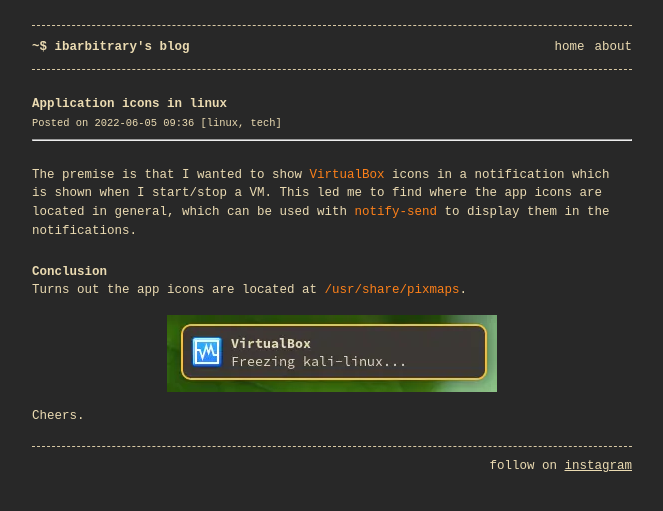
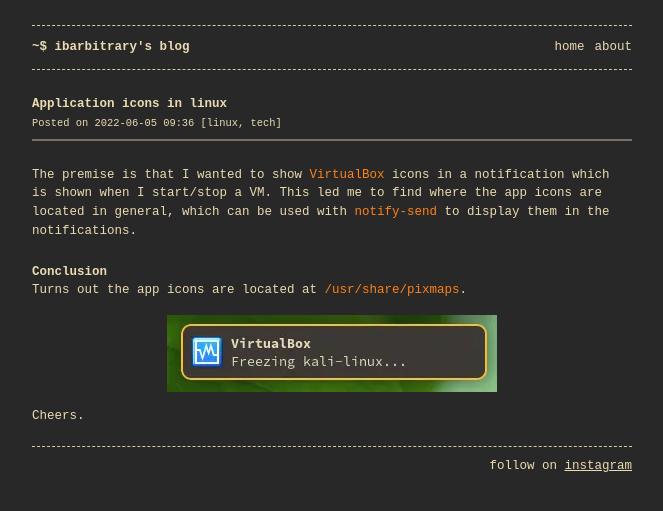
Before and after one commit to IBArbitrary/blog, a Jekyll site: the page built from _posts/2022-06-05-application-icons-in-linux.md, in a window 1280 px wide. Shown: the top 511 px of the page, without its empty margins (308-971 px from the left). Built offline with Jekyll 4.4.1, drawn with Linux system fonts in a browser that asks for light colours.

Commit message:
styled hr

```diff
--- a/_sass/base.scss
+++ b/_sass/base.scss
@@ -49,6 +49,9 @@ a {
 a:hover {
   color: var(--background-color);
   background-color: var(--base-color);
+}
+hr {
+  border: 1px solid var(--code-color-11);
 }
 @media only screen and (max-device-width: 500px) {
   * {
```
